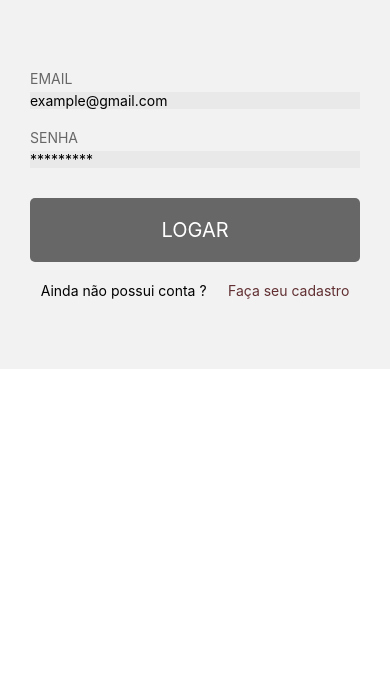
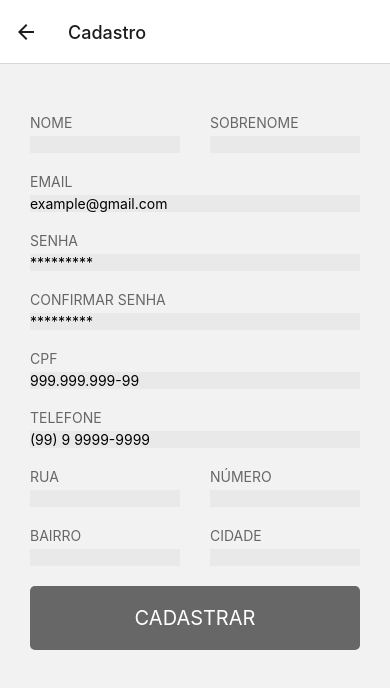
Before and after one commit to DicousDev/MeatClubApp, a React Native app: screen /Cadastro in a window 390 px wide. Shown: the top 688 px of the page. Built offline with nearby package versions, Linux system fonts and the light colour scheme.

Commit message:
Criando transições de tela

```diff
--- a/App.js
+++ b/App.js
@@ -7,111 +7,31 @@
  */
 
 import React from 'react';
-import {
-  SafeAreaView,
-  ScrollView,
-  StatusBar,
-  StyleSheet,
-  Text,
-  useColorScheme,
-  View,
-} from 'react-native';
+import { View } from 'react-native';
 
-import {
-  Colors,
-  DebugInstructions,
-  Header,
-  LearnMoreLinks,
-  ReloadInstructions,
-} from 'react-native/Libraries/NewAppScreen';
+import { NavigationContainer } from "@react-navigation/native";
+import { createStackNavigator } from "@react-navigation/stack";
 
 import Login from "./src/pages/Login";
 import Cadastro from "./src/pages/Cadastro";
 
-// const Section = ({children, title}) => {
-//   const isDarkMode = useColorScheme() === 'dark';
-//   return (
-//     <View style={styles.sectionContainer}>
-//       <Text
-//         style={[
-//           styles.sectionTitle,
-//           {
-//             color: isDarkMode ? Colors.white : Colors.black,
-//           },
-//         ]}>
-//         {title}
-//       </Text>
-//       <Text
-//         style={[
-//           styles.sectionDescription,
-//           {
-//             color: isDarkMode ? Colors.light : Colors.dark,
-//           },
-//         ]}>
-//         {children}
-//       </Text>
-//     </View>
-//   );
-// };
+const Stack = createStackNavigator();
 
 const App = () => {
-  // const isDarkMode = useColorScheme() === 'dark';
-
-  // const backgroundStyle = {
-  //   backgroundColor: isDarkMode ? Colors.darker : Colors.lighter,
-  // };
-
   return (
-    <View>
-      <Login/>
-    </View>
-    // <SafeAreaView style={backgroundStyle}>
-    //   <StatusBar barStyle={isDarkMode ? 'light-content' : 'dark-content'} />
-    //   <ScrollView
-    //     contentInsetAdjustmentBehavior="automatic"
-    //     style={backgroundStyle}>
-    //     <Header />
-    //     <View
-    //       style={{
-    //         backgroundColor: isDarkMode ? Colors.black : Colors.white,
-    //       }}>
-    //       <Section title="Step One">
-    //         Edit <Text style={styles.highlight}>App.js</Text> to change this
-    //         screen and then come back to see your edits.
-    //       </Section>
-    //       <Section title="See Your Changes">
-    //         <ReloadInstructions />
-    //       </Section>
-    //       <Section title="Debug">
-    //         <DebugInstructions />
-    //       </Section>
-    //       <Section title="Learn More">
-    //         Read the docs to discover what to do next:
-    //       </Section>
-    //       <LearnMoreLinks />
-    //     </View>
-    //   </ScrollView>
-    // </SafeAreaView>
+    <NavigationContainer>
+      <Stack.Navigator initialRouteName="Login">
+        <Stack.Screen
+          name="Login"
+          component={Login}
+        />
+        <Stack.Screen
+          name="Cadastro"
+          component={Cadastro}
+        />
+      </Stack.Navigator>
+    </NavigationContainer>
   );
 };
 
-// const styles = StyleSheet.create({
-//   sectionContainer: {
-//     marginTop: 32,
-//     paddingHorizontal: 24,
-//   },
-//   sectionTitle: {
-//     fontSize: 24,
-//     fontWeight: '600',
-//   },
-//   sectionDescription: {
-//     marginTop: 8,
-//     fontSize: 18,
-//     fontWeight: '400',
-//   },
-//   highlight: {
-//     fontWeight: '700',
-//   },
-// });
-
 export default App;
--- a/metro.config.js
+++ b/metro.config.js
@@ -14,8 +14,4 @@ module.exports = {
       },
     }),
   },
-
-  resolver: {
-    sourceExts: ['jsx', 'js']
-  },
 };
--- a/src/pages/Cadastro/index.js
+++ b/src/pages/Cadastro/index.js
@@ -2,7 +2,12 @@ import React from 'react';
 import { View, Text, TouchableOpacity, TextInput, ScrollView } from "react-native";
 import styles from "./styles";
 
-export default function Cadastro() {
+export default function Cadastro({ navigation }) {
+
+    function cadastrar() {
+        navigation.navigate("Login");
+    }
+
     return (
         <View>
             <ScrollView contentInsetAdjustmentBehavior="automatic">
@@ -66,7 +71,7 @@ export default function Cadastro() {
                             </View>
                         </View>
                         <View>
-                            <TouchableOpacity style={styles.cadastro}>
+                            <TouchableOpacity style={styles.cadastro} onPress={() => {cadastrar()}}>
                                 <Text style={{color: 'white', fontSize: 20}}>CADASTRAR</Text>
                             </TouchableOpacity>
                         </View>
--- a/src/pages/Login/index.js
+++ b/src/pages/Login/index.js
@@ -2,7 +2,16 @@ import React from 'react';
 import { View, Text, TouchableOpacity, TextInput } from "react-native";
 import styles from "./styles";
 
-export default function Login() {
+export default function Login({ navigation }) {
+
+    function cadastrar() {
+        navigation.navigate("Cadastro");
+    }
+
+    function logar() {
+
+    }
+
     return (
         <View style={styles.background}>
             <View style={styles.backgroundLogin}>
@@ -15,7 +24,7 @@ export default function Login() {
                     <TextInput placeholder="*********" style={styles.senhaInput}/>
                 </View>
                 <View>
-                    <TouchableOpacity style={styles.logar}>
+                    <TouchableOpacity style={styles.logar} onPress={() => {logar()}}>
                         <Text style={styles.logarText}>LOGAR</Text>
                     </TouchableOpacity>
                 </View>
@@ -23,7 +32,7 @@ export default function Login() {
                     <Text>
                         Ainda não possui conta ?
                     </Text>
-                    <TouchableOpacity>
+                    <TouchableOpacity onPress={() => {cadastrar()}}>
                         <Text style={{color: '#623033'}}>Faça seu cadastro</Text>
                     </TouchableOpacity>
                 </View>
```
Also changed, not shown: package.json (+9 -1 lines), 1 other file (tests, documents, lock files or other folders).
